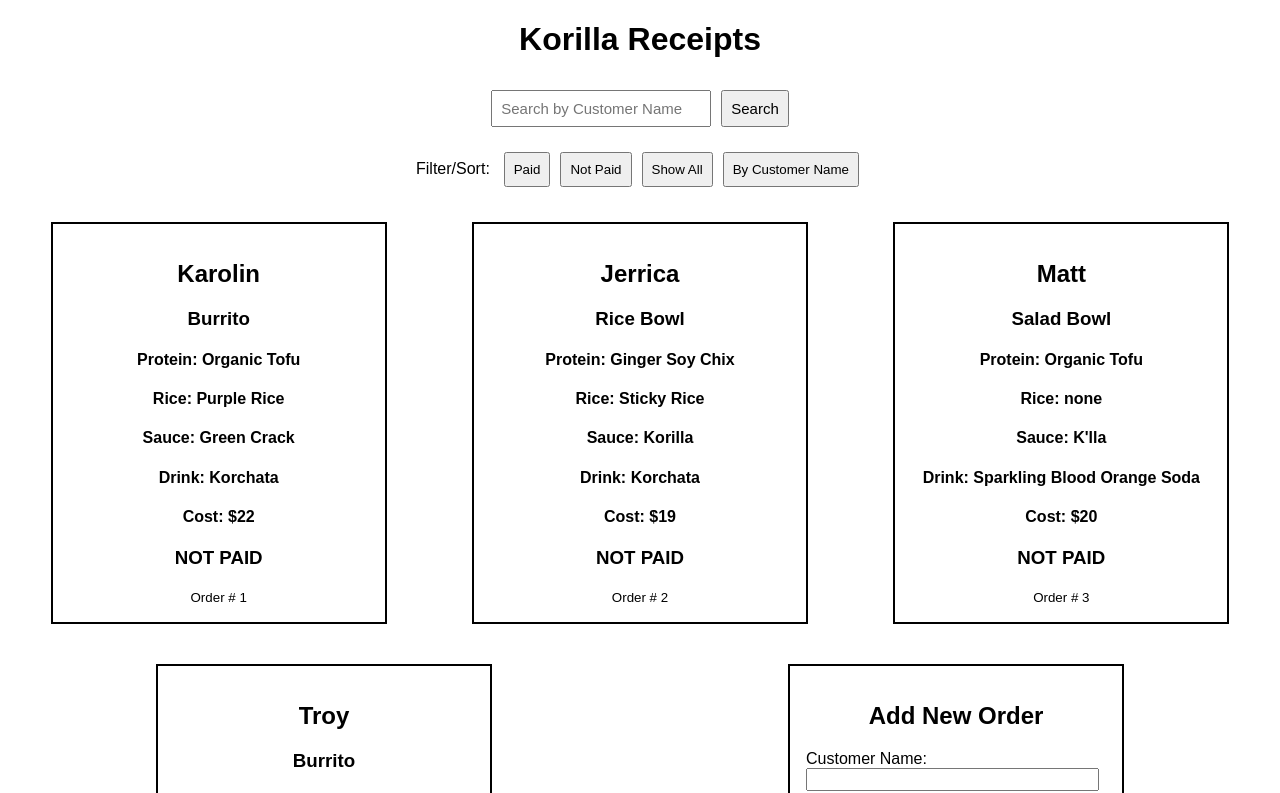
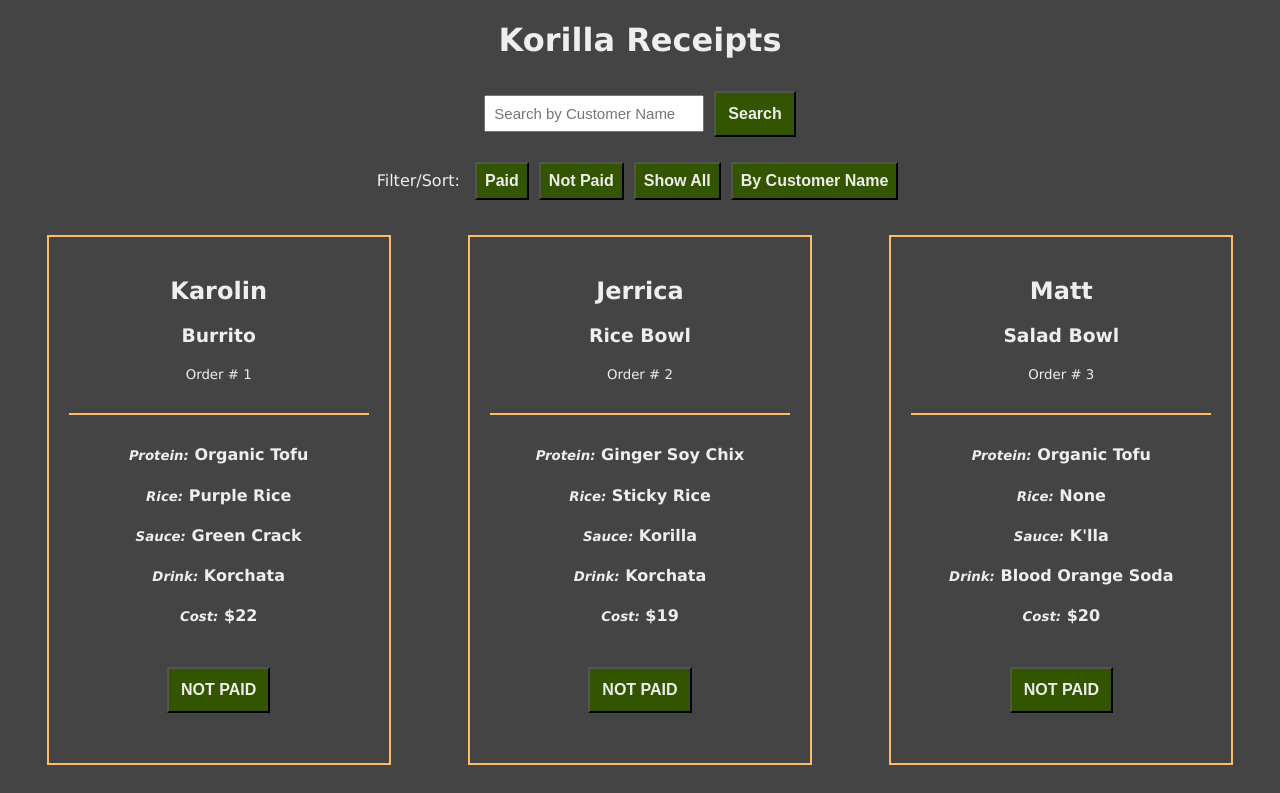
Before and after one commit to jajoyce/React-Korilla-Receipts, a React (Create React App) app: page / in a window 1280 px wide. Shown: the top 793 px of the page. Built offline with nearby package versions, Linux system fonts and the light colour scheme.

Commit message:
Complete Bonus 4. Refactor and style.

```diff
--- a/src/components/NewReceiptForm.js
+++ b/src/components/NewReceiptForm.js
@@ -52,6 +52,7 @@ function NewReceiptForm({ addReceipt }) {
 
   return (
     <div className="new-receipt-form">
+      <div className="v-middle">
         <h2>Add New Order</h2>
         <form onSubmit={handleSubmit}>
           <label htmlFor="person">Customer Name:</label>
@@ -64,8 +65,7 @@ function NewReceiptForm({ addReceipt }) {
             onChange={handleChange}
             required
           />
-        <h4>Order:</h4>
-        <label htmlFor="main">Main:</label>
+          <label htmlFor="main">Order — Main:</label>
           <br />
           <input
             type="text"
@@ -95,7 +95,6 @@ function NewReceiptForm({ addReceipt }) {
             name="rice"
             value={newReceipt.order.rice}
             onChange={handleChange}
-          required
           />
           <br />
           <label htmlFor="sauce">Sauce:</label>
@@ -106,7 +105,6 @@ function NewReceiptForm({ addReceipt }) {
             name="sauce"
             value={newReceipt.order.sauce}
             onChange={handleChange}
-          required
           />
           <br />
           <label htmlFor="drink">Drink:</label>
@@ -117,7 +115,6 @@ function NewReceiptForm({ addReceipt }) {
             name="drink"
             value={newReceipt.order.drink}
             onChange={handleChange}
-          required
           />
           <br />
           <label htmlFor="cost">Cost:</label>
@@ -132,8 +129,9 @@ function NewReceiptForm({ addReceipt }) {
             required
           />
           <br />
-        <input type="submit" value="Submit Order" />
+          <input type="submit" value="Create Receipt" />
         </form>
+      </div>
     </div>
   );
 }
--- a/src/components/Receipt.js
+++ b/src/components/Receipt.js
@@ -7,17 +7,45 @@ function Receipt({ receipt, togglePaid }) {
 
   return (
     <div className="receipt">
-      <h2>{receipt.person}</h2>
-      <h3>{receipt.order.main}</h3>
-      <h4>Protein: {receipt.order.protein}</h4>
-      <h4>Rice: {receipt.order.rice}</h4>
-      <h4>Sauce: {receipt.order.sauce}</h4>
-      <h4>Drink: {receipt.order.drink}</h4>
-      <h4>Cost: ${receipt.order.cost}</h4>
-      <h3 className="click-paid" onClick={handleClick}>
-        {receipt.paid ? "PAID" : "NOT PAID"}
-      </h3>
-      <small>Order # {receipt.id}</small>
+      <div className="v-middle">
+        <h2>{receipt.person}</h2>
+        <h3>{receipt.order.main}</h3>
+        <small>Order # {receipt.id}</small>
+        <hr />
+        <h4>
+          <small>
+            <em>Protein:</em>
+          </small>{" "}
+          {receipt.order.protein}
+        </h4>
+        <h4>
+          <small>
+            <em>Rice:</em>
+          </small>{" "}
+          {receipt.order.rice ? receipt.order.rice : "None"}
+        </h4>
+        <h4>
+          <small>
+            <em>Sauce:</em>
+          </small>{" "}
+          {receipt.order.sauce ? receipt.order.sauce : "None"}
+        </h4>
+        <h4>
+          <small>
+            <em>Drink:</em>
+          </small>{" "}
+          {receipt.order.drink ? receipt.order.drink : "None"}
+        </h4>
+        <h4>
+          <small>
+            <em>Cost:</em>
+          </small>{" "}
+          ${receipt.order.cost}
+        </h4>
+        <button className="click-paid" onClick={handleClick}>
+          {receipt.paid ? "PAID" : "NOT PAID"}
+        </button>
+      </div>
     </div>
   );
 }
--- a/src/receiptData.js
+++ b/src/receiptData.js
@@ -31,9 +31,9 @@ const receipts = [
     order: {
       main: "Salad Bowl",
       protein: "Organic Tofu",
-      rice: "none",
+      rice: "None",
       sauce: "K'lla",
-      drink: "Sparkling Blood Orange Soda",
+      drink: "Blood Orange Soda",
       cost: 20
     },
     paid: false
--- a/src/styles.css
+++ b/src/styles.css
@@ -1,6 +1,11 @@
 .App {
-  font-family: sans-serif;
+  font-family: Verdana, Arial, sans-serif;
   text-align: center;
+}
+
+body {
+  background-color: #444;
+  color: #eee;
 }
 
 .search-form input {
@@ -13,8 +18,19 @@
   min-width: 200px;
 }
 
+.click-paid,
+input[type="submit"],
+button {
+  padding: 12px;
+  cursor: pointer;
+  background-color: #350;
+  color: #eee;
+  font-weight: bold;
+  font-size: 16px;
+}
+
 .click-paid {
-  cursor: pointer;
+  margin: 20px;
 }
 
 .receipts-container {
@@ -26,38 +42,45 @@
 
 .receipt,
 .new-receipt-form {
-  border: 2px solid #000;
+  border: 2px solid #fb6;
   width: 30%;
   min-width: 260px;
   max-width: 300px;
   margin: 20px 10px;
-  padding: 16px;
+}
+
+.v-middle {
+  vertical-align: middle;
+  margin: 0 auto;
 }
 
 .receipt {
+  padding: 20px;
+  padding-bottom: 30px;
 }
 
 .new-receipt-form {
+  padding: 15px;
 }
 
 .new-receipt-form form {
-  text-align: left;
+  text-align: center;
 }
 
 .new-receipt-form input {
+  margin-top: 5px;
   margin-bottom: 10px;
-  font-size: 15px;
+  font-size: 14px;
 }
 
 .new-receipt-form input[type="text"],
 .new-receipt-form input[type="number"] {
-  min-width: 95%;
+  min-width: 90%;
+  padding: 5px;
 }
 
 .new-receipt-form input[type="submit"] {
   margin: 10px auto;
-  padding: 10px;
-  font-size: 15px;
 }
 
 .filter-buttons {
@@ -68,3 +91,10 @@
   margin: 5px;
   padding: 8px;
 }
+
+hr {
+  margin: 30px auto;
+  height: 2px;
+  background-color: #fb6;
+  border: none;
+}
```
Lines whose indentation alone changed are shown as unchanged.
